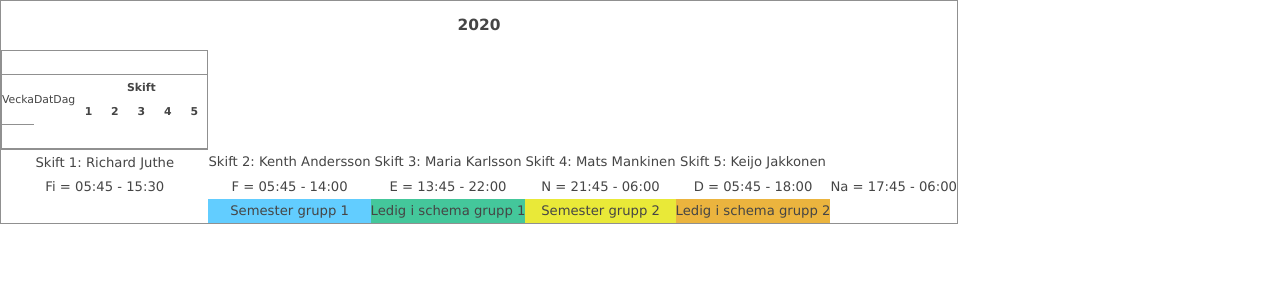
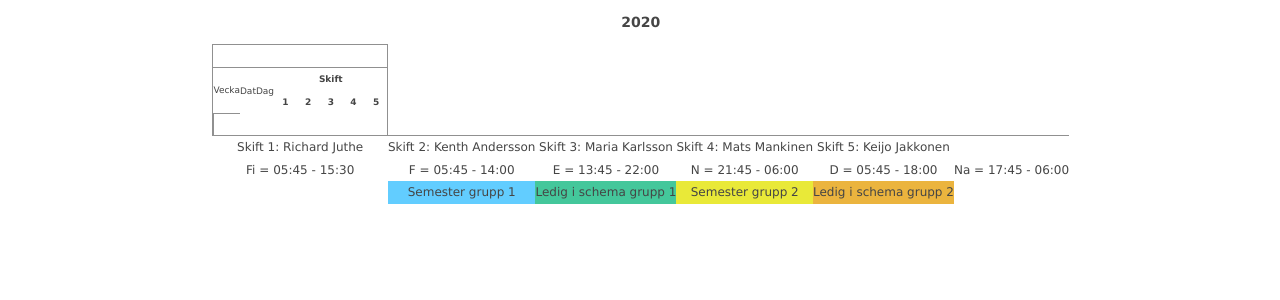
Before and after one commit to jockeg/schedule-generator, a Flask app: template templates/schema.html in a window 1280 px wide; the page is wider, and only the part inside the window is pictured. Shown: the top 300 px of that part. Run offline with Flask 2, Linux system fonts and the light colour scheme; the template is opened without the code that fills it: most values are stand-ins (such as "Sample title", 1, 10 or a date in 2020).

Commit message:
modified:   flaskapp.py 	modified:   static/hf.css 	modified:   static/pdf.css 	modified:   templates/schema.html

```diff
--- a/flaskapp.py
+++ b/flaskapp.py
@@ -68,10 +68,10 @@
     options = {
         'enable-local-file-access': None,
         'orientation': 'Landscape',
-        'margin-bottom': '0mm',
+        'margin-bottom': '5mm',
         'margin-top': '5mm',
-        'margin-left': '0mm',
-        'margin-right': '0mm',
+        'margin-left': '5mm',
+        'margin-right': '5mm',
         }
     css = 'static/pdf.css'
     config = pdfkit.configuration(wkhtmltopdf='./bin/wkhtmltopdf')
--- a/static/hf.css
+++ b/static/hf.css
@@ -6,7 +6,6 @@
   margin-left:      0%;
   margin-right:     0%;
   border:           0px solid gray;
-  padding:          0px 0px 0px 0px;
   text-align:       center;
 }
 
@@ -21,13 +20,13 @@
 }
 
 div {
-  display:          block;
+  display:          inline-block;
   margin:           auto;
-  width:            360mm;
+  width:            auto;
 }
 
 .page-break {
-  display:          block;
+  display:          inline-block;
   page-break-after: always;
 }
 
@@ -35,13 +34,12 @@
 /*** Tables ***/
 
 table {
-margin-left:        0px;
-margin-right:       0px;
+margin:             auto;
+margin-bottom:      -1px;
+margin-right:       -1px;
 caption-side:       bottom;
-font-size:          0.97em;
-border:             1px solid #909090;
+border:             0px solid #909090;
 color:              #2a2a2a;
-padding:            5px 5px 2px;
 border-collapse:    collapse;
 }
 
@@ -50,37 +48,45 @@
 text-align:         center;
 vertical-align:     center;
 border:             noborder;
-font-size:          85%;
+font-size:          75%;
 color:              #454545;
 border-collapse:    collapse;
 }
 
 th {
-min-width:          7mm;
+min-width:          6mm;
 }
 
 tr {
-height:             6.5mm;
+height:             6mm;
+}
+
+.holiday {
+min-width:          6mm;
+color:            rgb(168, 0, 0);
+}
+
+.border-bottom {
+border-bottom:      1px solid #909090;
+}
+
+.border-top {
+border-top:         1px solid #909090;
 }
 
 .border {
-min-width:          24px;
-color:            rgb(168, 0, 0);
-}
-
-.month {
-border-bottom:      1px solid #909090;
+border:             1px solid #909090;
 }
 
 .week {
 vertical-align:     middle;
 border-left:        1px solid #909090;
 border-top:         1px solid #909090;
-min-width:          24px;
+min-width:          6mm;
 padding-top:        1px;
 }
 
-.datum {
+.border-right {
 border-right:       1px solid #909090;
 }
 
--- a/templates/schema.html
+++ b/templates/schema.html
@@ -8,9 +8,9 @@
         <tr><th colspan="6"><h3>{{ year }}</h3></th></tr>
         <tr>
             {% for month in row %}
-            <td class="month" style="vertical-align: top;">
-                <table>
-                    <th class="month" colspan="9">{{ format_date(month[1][0], "MMMM", locale='sv_SE').title() }}</th>
+            <td class="border" style="vertical-align: top;">
+                <table class="border-bottom">
+                    <th class="border-bottom" colspan="9">{{ format_date(month[1][0], "MMMM", locale='sv_SE').title() }}</th>
                     <tr>
                         <td rowspan="2" colspan="2">
                             Vecka
@@ -21,7 +21,7 @@
                         <td rowspan="2">
                             Dag
                         </td>
-                        <th colspan="5">
+                        <th class="border-right" colspan="5">
                             Skift
                         </th>
                     </tr>
@@ -29,7 +29,7 @@
                     <th>2</th>
                     <th>3</th>
                     <th>4</th>
-                    <th>5</th>
+                    <th class="border-right">5</th>
 
                     {% for week in month %}
                         <tr>
@@ -40,14 +40,14 @@
                             {% if day.month == row.index(month) +1 or day.month == row.index(month) +7 %}
 
 
-                            <td class="border {% if day.isoweekday() == 1 or day.day == 1 %}monday{% endif %}">{% if day in holidays_se %}{{ helgdagar.get(holidays_se[day]) }}{% endif %}</td>
-                            <td class="datum {% if day.isoweekday() == 1 or day.day == 1 %}monday{% endif %}">{{ day.strftime('%d') }}</td>
+                            <td class="holiday {% if day.isoweekday() == 1 or day.day == 1 %}monday{% endif %}">{% if day in holidays_se %}{{ helgdagar.get(holidays_se[day]) }}{% endif %}</td>
+                            <td class="border-right {% if day.isoweekday() == 1 or day.day == 1 %}monday{% endif %}">{{ day.strftime('%d') }}</td>
                             <td class="{% if day.isoweekday() == 1 or day.day == 1 %}monday{% endif %}">{{ format_date(day, "E", locale='sv_SE') }}</td>
                             <td class="{% if day.isoweekday() == 1 or day.day == 1 %}monday{% endif %}">{{ shift_day(day, 1) }}</td>
                             <td class="{% if day.isoweekday() == 1 or day.day == 1 %}monday{% endif %}">{{ shift_day(day, 2) }}</td>
                             <td class="{% if day.isoweekday() == 1 or day.day == 1 %}monday{% endif %}">{{ shift_day(day, 3) }}</td>
                             <td class="{% if day.isoweekday() == 1 or day.day == 1 %}monday{% endif %}">{{ shift_day(day, 4) }}</td>
-                            <td class="{% if day.isoweekday() == 1 or day.day == 1 %}monday{% endif %}">{{ shift_day(day, 5) }}</td>
+                            <td class="border-right {% if day.isoweekday() == 1 or day.day == 1 %}monday{% endif %}">{{ shift_day(day, 5) }}</td>
                         </tr>
 
                             {% endif %}
@@ -59,7 +59,7 @@
             </td>
             {% endfor %}
         </tr>
-        <tr>
+        <tr class="border-top">
             <td>Skift 1: Richard Juthe</td>
             <td>Skift 2: Kenth Andersson</td>
             <td>Skift 3: Maria Karlsson</td>
```
Also changed, not shown: static/pdf.css (+13 -3 lines).
